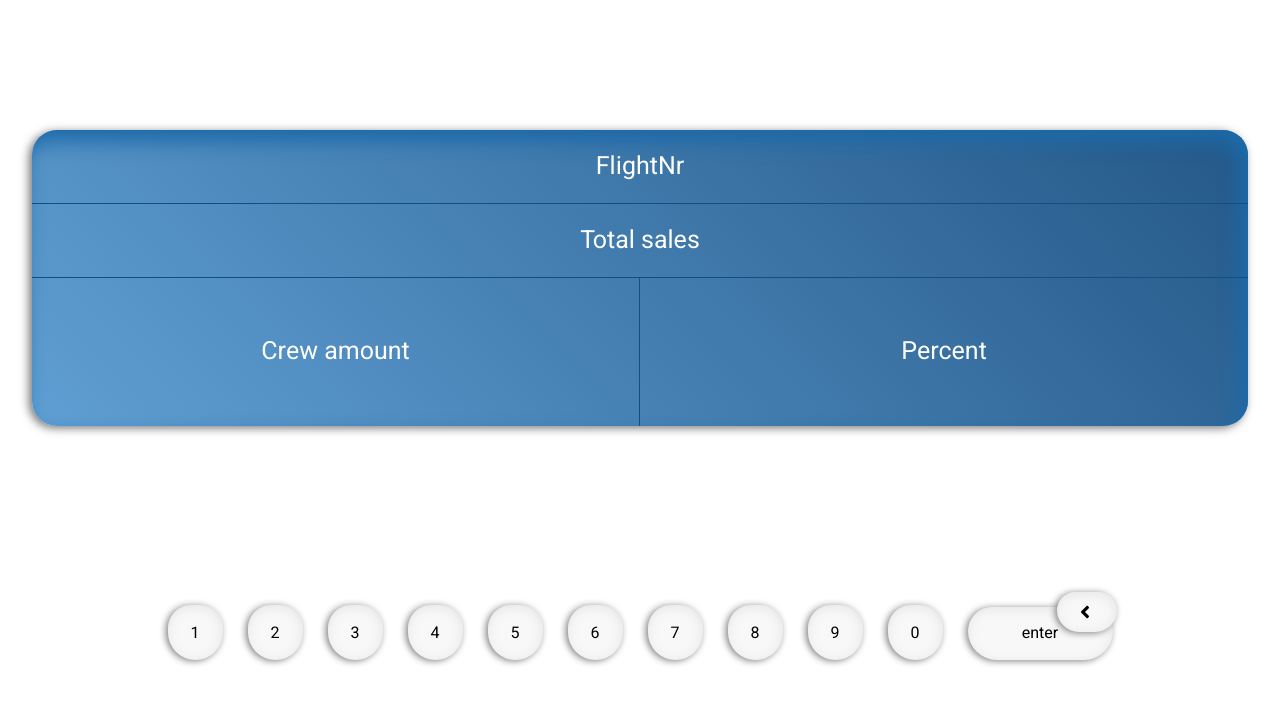
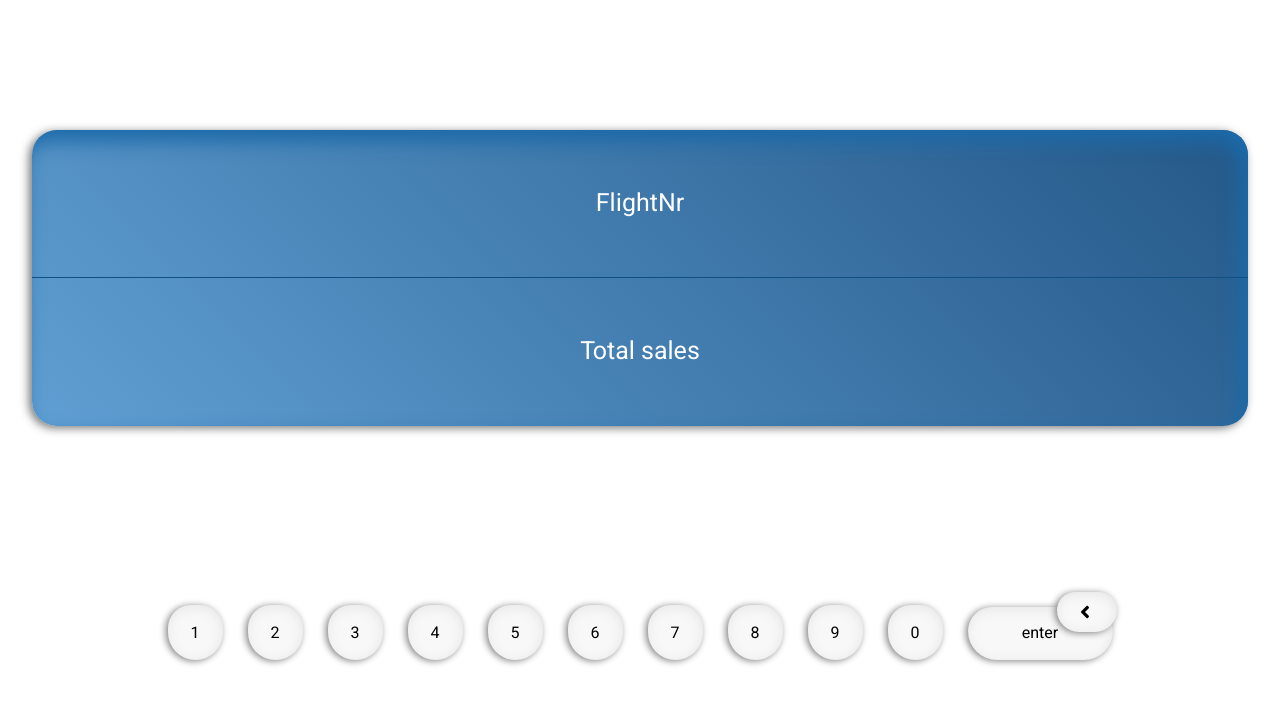
Before and after one commit to albinglindell/commission-calculator, a React (Create React App) app: page /AddFlight in a window 1280 px wide. Shown: the top 704 px of the page. Built offline with nearby package versions, Linux system fonts and the light colour scheme.

Commit message:
changed the vh to svh

```diff
--- a/src/App.css
+++ b/src/App.css
@@ -220,14 +220,15 @@ border-radius: 25px 25px 0 0;
 min-width: 100%;
 color: white;
 text-align: center;
+border-bottom: 1.5px solid rgb(16, 79, 131);
+
 }
 .flightNr::placeholder{
   color: rgb(255, 255, 255);
 }
 .totalEarnings, .flightNr{
   width: 100%;
-  height: 25%;
-  border-bottom: 1.5px solid rgb(16, 79, 131);
+  height: 50%;
 }
 .percentValue{
   height: 50%;
--- a/src/components/Add.jsx
+++ b/src/components/Add.jsx
@@ -107,19 +107,19 @@ function Add() {
         const currentMoneyNumber = localStorage.getItem("total-provision-earned")
 
         let FlightNrVal = flightNr
-        let CrewamountVal = crewAmount
+        // let CrewamountVal = crewAmount
         let EarningVal = totalSales
-        let PercentVal = percent
+        // let PercentVal = percent
 
-        let percentage = (PercentVal / 100) * 0.99 + 0.01;
-        percentage = Math.floor(percentage * 100)/100
+        // let percentage = (PercentVal / 100) * 0.99 + 0.01;
+        // percentage = Math.floor(percentage * 100)/100
 
 
 
-        let totalEarningOnCurrentFlight = EarningVal / CrewamountVal * percentage
+        let totalEarningOnCurrentFlight = Number(EarningVal / 4 * 0.06).toFixed(1)
         let totalEarningPlusNewEarning = Number(currentMoneyNumber) + Number(totalEarningOnCurrentFlight)
 
-
+        console.log(totalEarningOnCurrentFlight)
         let currentFlight =
             {
             "flightNr": FlightNrVal,
@@ -148,8 +148,8 @@ function Add() {
         {/* <div onClick={()=>onPressState("FlightNr")} className="totalEarnings">{flightNr}</div> */}
         <input onClick={()=>onPressState("FlightNr")} ref={FlightNr} onChange={handleInputChange} type="text" className="flightNr" placeholder='FlightNr' value={flightNr}/>
         <div onClick={()=>onPressState("Total sales")} className="totalEarnings">{totalSales}</div>
-        <div onClick={()=>onPressState("Crew amount")} className="crewAmount">{crewAmount}</div>
-        <div onClick={()=>onPressState("Percent")} className="percentValue">{percent}</div>
+        {/* <div onClick={()=>onPressState("Crew amount")} className="crewAmount">{crewAmount}</div>
+        <div onClick={()=>onPressState("Percent")} className="percentValue">{percent}</div> */}
     </div>
      <div className={activeState==="FlightNr" ? "FormbuttonContainer hidden" : "FormbuttonContainer"}>
     <div onClick={()=> deleteInput()}  className="delete"> <FaAngleLeft /> </div>
```
